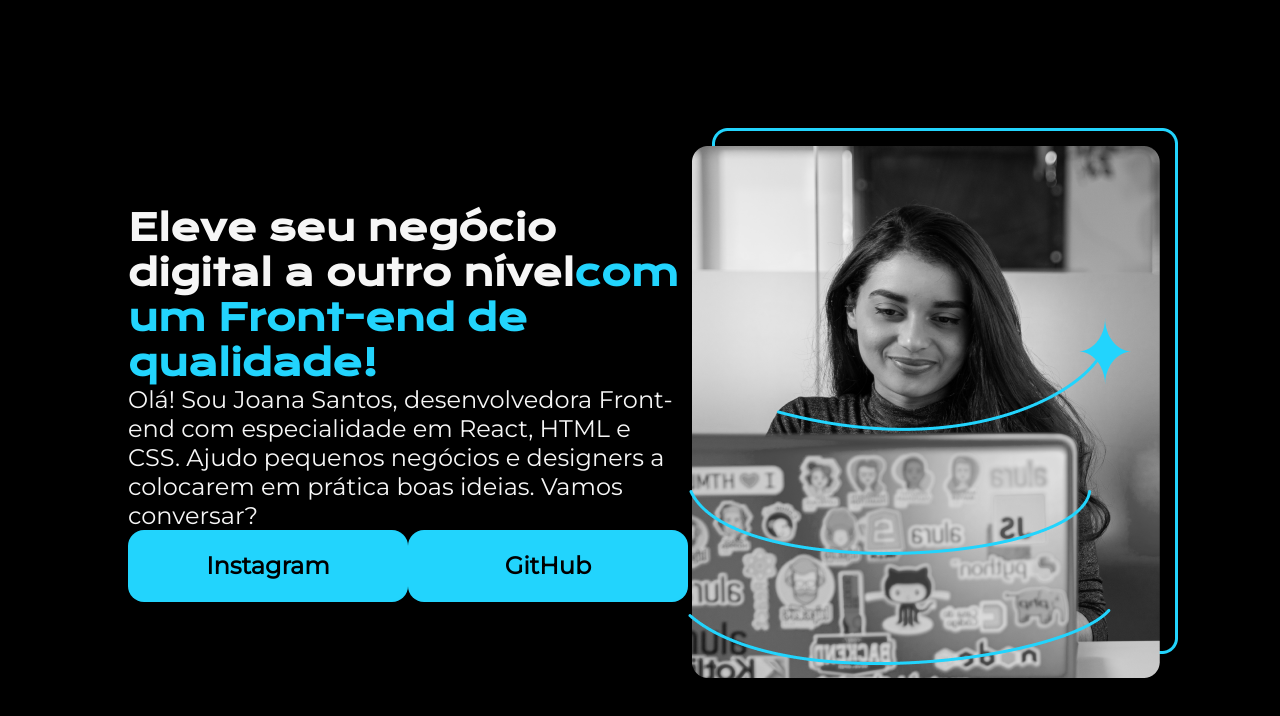
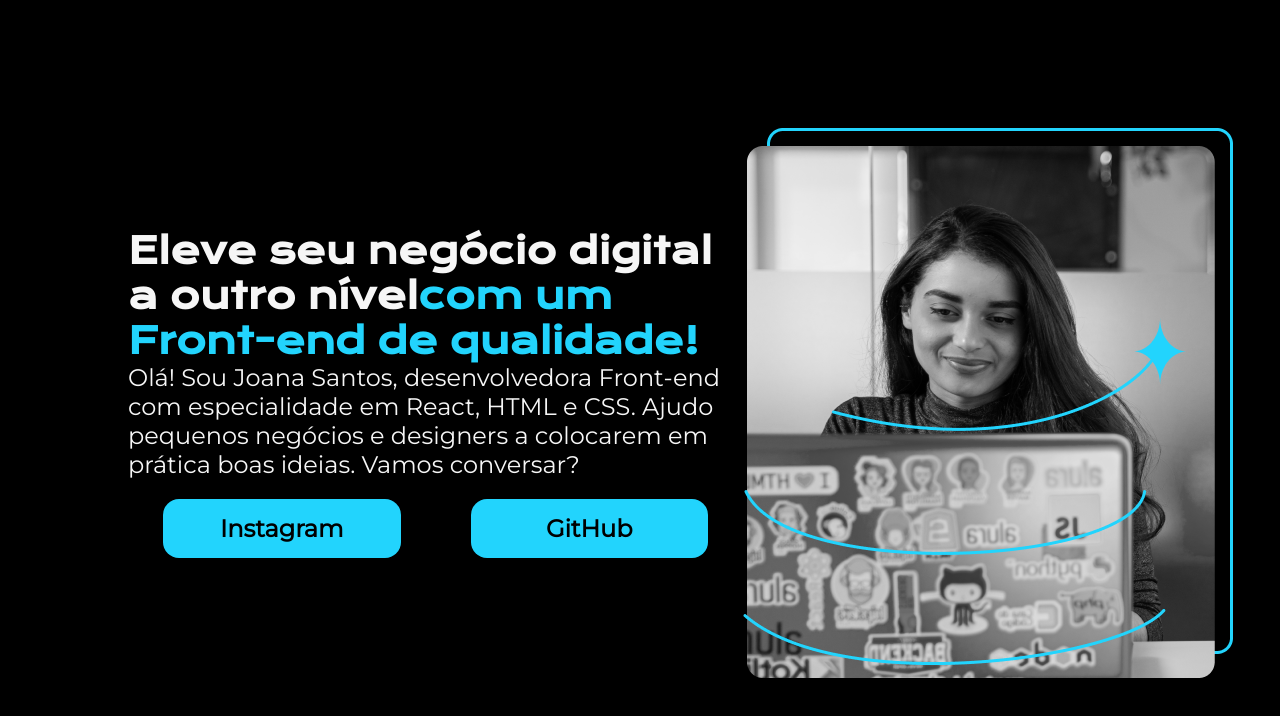
Before and after one commit to pedrohar98/Alura_HTML_1, a plain HTML site: page index.html in a window 1280 px wide. Drawn offline with nearby package versions, Linux system fonts and the light colour scheme.

Commit message:
Finalizando projeto

```diff
--- a/style.css
+++ b/style.css
@@ -25,6 +25,8 @@ body{
 }
 .apresentacao__conteudo{
     width: 615px;
+    display: flex;
+    flex-direction: column;
 }
 .apresentacao__conteudo__titulo{
     font-size: 36px;
@@ -44,7 +46,8 @@ body{
     text-align: center;
     border-radius: 16px;
     font-size: 24px;
-    padding: 21.5px 0;
+    padding: 15px 15px;
+    margin: 20px 35px;
     text-decoration: none;
     color: black;
     font-family: 'Montserrat', sans-serif;
```
